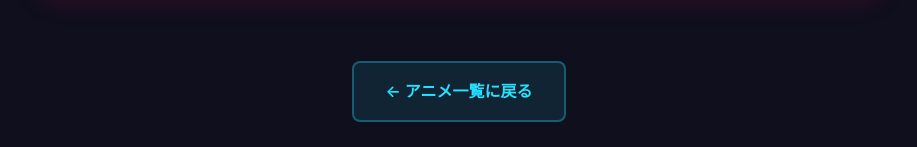
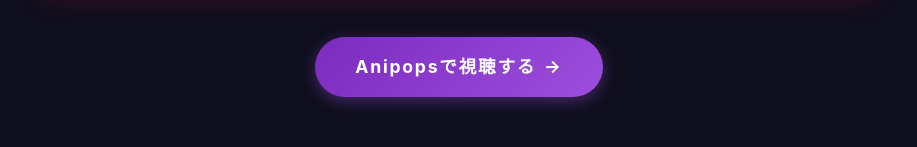
Before and after one commit to Nikunikuo/MyPortfolio, an Astro site: page /ghosts/anime/ep1 in a window 1280 px wide. Shown: the part 859-1006 px from the top of the page, without its empty margins (181-1098 px from the left). Built offline with nearby package versions, Linux system fonts and the light colour scheme; Astro itself is replaced by a stand-in of ours.

Commit message:
Update anime page layout and add anipops link

```diff
--- a/src/pages/ghosts/anime/ep1.astro
+++ b/src/pages/ghosts/anime/ep1.astro
@@ -78,6 +78,13 @@ const pageDescription = "GHOSTS長編アニメ エピソード１「Noise in the
               class="youtube-embed"
             ></iframe>
           </div>
+
+          <div class="external-links">
+            <a href="https://anipops.com/video/69d8f42c996ed93fc47ff5dc" target="_blank" rel="noopener noreferrer" class="anipops-link">
+              <span class="link-text">Anipopsで視聴する</span>
+              <span class="link-arrow">→</span>
+            </a>
+          </div>
         </section>
 
         <!-- Back Link -->
@@ -139,6 +146,31 @@ const pageDescription = "GHOSTS長編アニメ エピソード１「Noise in the
     height: 100%;
   }
 
+  .external-links {
+    margin-top: 2.5rem;
+    display: flex;
+    justify-content: center;
+  }
+  .anipops-link {
+    display: inline-flex;
+    align-items: center;
+    gap: 0.5rem;
+    padding: 1rem 2.5rem;
+    background: linear-gradient(135deg, #7b2cbf, #9d4edd);
+    border-radius: 50px;
+    color: white;
+    text-decoration: none;
+    font-weight: bold;
+    font-size: 1.1rem;
+    letter-spacing: 0.1em;
+    box-shadow: 0 4px 15px rgba(157, 78, 221, 0.4);
+    transition: all 0.3s ease;
+  }
+  .anipops-link:hover {
+    transform: translateY(-3px);
+    box-shadow: 0 8px 25px rgba(157, 78, 221, 0.6);
+  }
+
   .back-section { text-align: center; margin-top: 4rem; }
   .back-link {
     display: inline-block; padding: 1rem 2rem;
--- a/src/pages/ghosts/anime/index.astro
+++ b/src/pages/ghosts/anime/index.astro
@@ -30,6 +30,7 @@ const longAnimes = [
     description: "本編アニメーション 第1話",
     status: "公開中",
     url: "/ghosts/anime/ep1/",
+    thumbnail: "https://img.youtube.com/vi/6WqO4LywQ2U/maxresdefault.jpg",
     isFree: true,
   }
 ];
@@ -154,6 +155,11 @@ const longAnimes = [
               longAnimes.length > 0 ? (
                 longAnimes.map((episode) => (
                   <article class="episode-card">
+                    {episode.thumbnail && (
+                      <div class="episode-thumbnail" style="width:100%; border-radius:8px; overflow:hidden; margin-bottom:1.5rem; aspect-ratio: 16/9; background:#000;">
+                        <img src={episode.thumbnail} alt={`${episode.title} サムネイル`} style="width:100%; height:100%; object-fit:cover; display:block;" />
+                      </div>
+                    )}
                     <div class="episode-header">
                       {episode.isFree && (
                         <span class="episode-badge">無料公開</span>
--- a/src/pages/ghosts/index.astro
+++ b/src/pages/ghosts/index.astro
@@ -399,13 +399,13 @@ const pageDescription =
       <div class="links-grid">
         <a
           href="/ghosts/anime/"
-          class="link-card coming-soon"
+          class="link-card"
           data-platform="anime"
         >
           <Icon icon="rocket-launch" size="2rem" />
           <span class="link-title">アニメ</span>
           <span class="link-description">動くGHOSTSの世界</span>
-          <span class="status">COMING SOON</span>
+          <span class="status update">4/11更新</span>
         </a>
 
           <a
```
